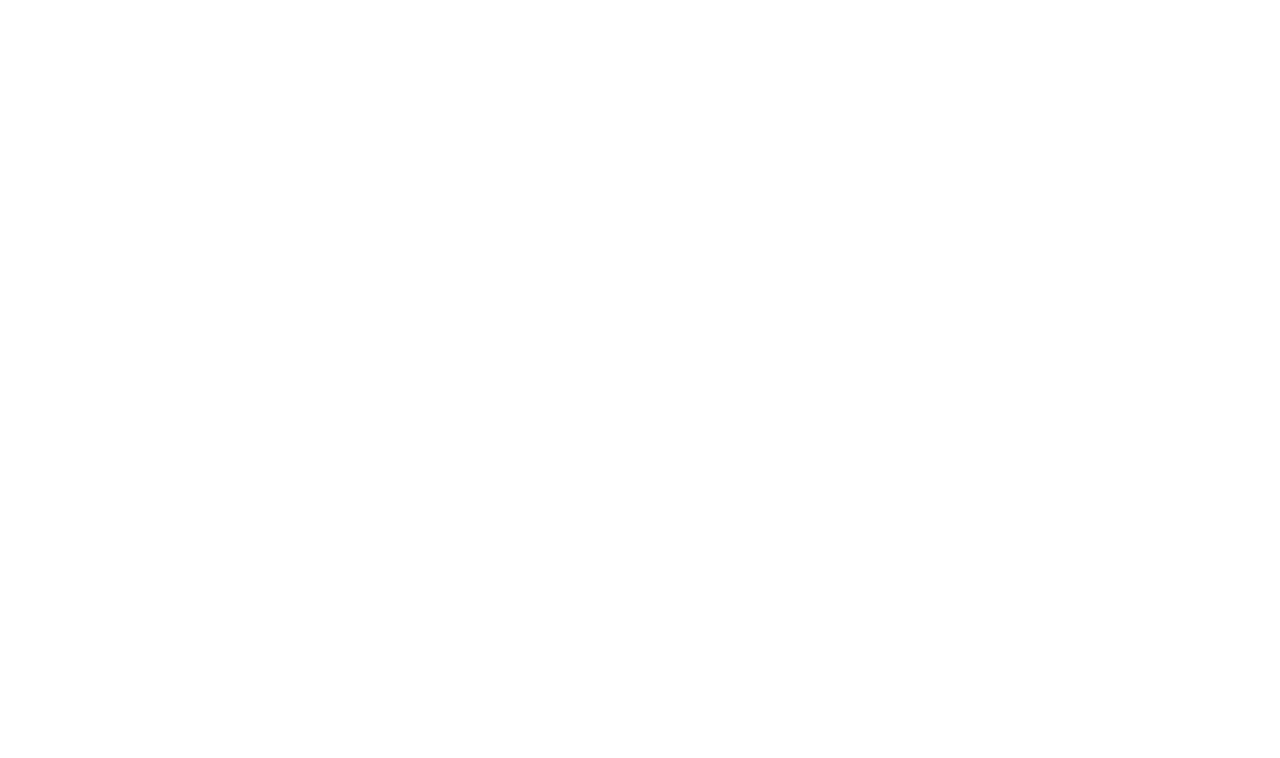
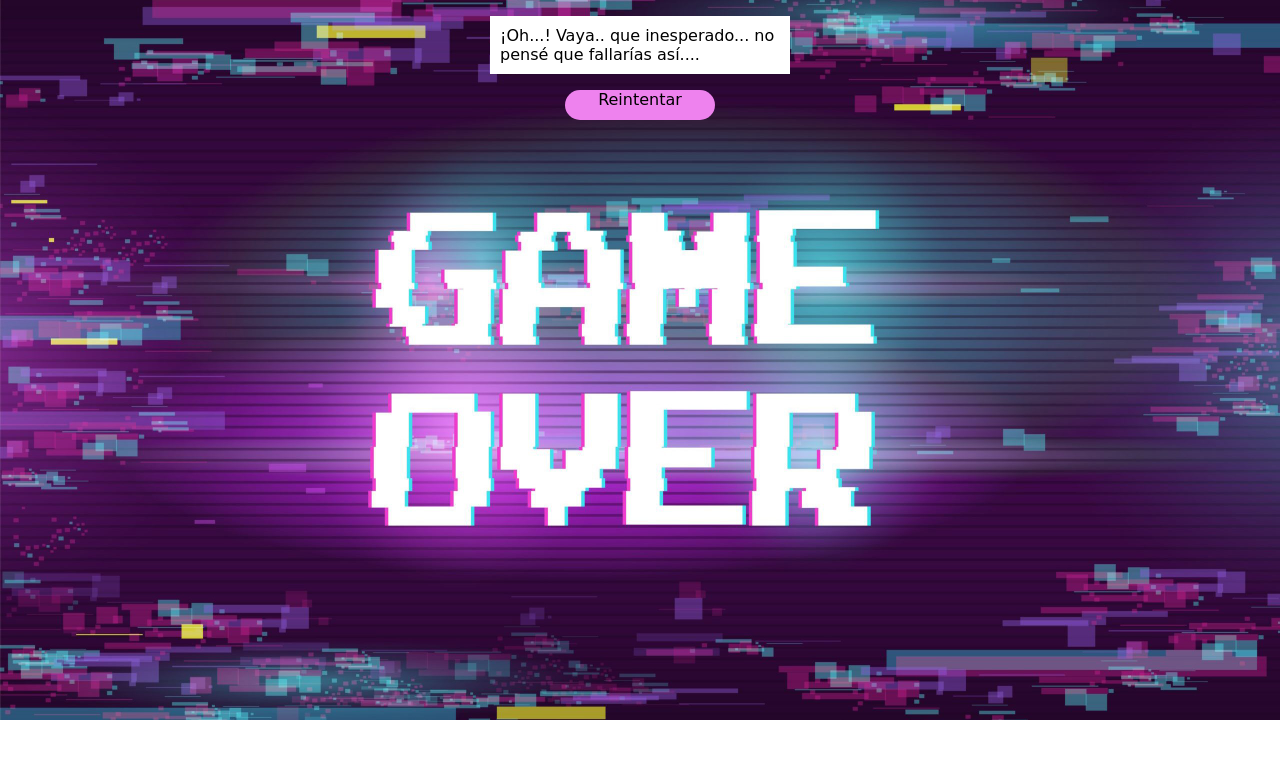
Before and after one commit to MartaTao/JuegoJS, a plain HTML site: page html/gameOver.html in a window 1280 px wide. Drawn offline with Linux system fonts and the light colour scheme; a web font is replaced by a local one.

Commit message:
css done

```diff
--- /dev/null
+++ b/css/gameOver_style.css
@@ -0,0 +1,29 @@
+body{
+    background-image: url("../images/gameOver.jpg");
+    background-repeat: no-repeat;
+    background-size: 100%;;
+    font-family: "Potta One", cursive;
+}
+h1{
+    color: #fff;
+    text-align: center;
+}
+.historia{
+    background-color: #fff;
+    width: 300px;
+    position: relative;
+    margin: auto;
+}
+#texto{
+    padding: 10px;
+}
+#btn{
+    height: 30px;
+    width: 150px;
+    background-color: violet;
+    text-align: center;
+    border-radius: 20px;
+    cursor: pointer;
+    position: relative;
+    margin: auto;
+}
--- /dev/null
+++ b/css/ganadorParcial_style.css
@@ -0,0 +1,19 @@
+body{
+    background-image: url("../images/mlp.jpg");
+    background-repeat: no-repeat;
+    background-size: 100%;;
+    font-family: "Potta One", cursive;
+}
+h1{
+    color: lightblue;
+    text-align: center;
+}
+.historia{
+    background-color: #fff;
+    width: 300px;
+    position: relative;
+    margin: auto;
+}
+#texto{
+    padding: 10px;
+}
--- a/css/sudoku_style.css
+++ b/css/sudoku_style.css
@@ -60,7 +60,6 @@ input {
 .btn {
     height: 80px;
     width: 280px;
-    background-color: #2a2a38;
     color: #6a6a6a;
     border-radius: 10px;
     display: grid;
--- a/html/gameOver.html
+++ b/html/gameOver.html
@@ -4,9 +4,17 @@
     <meta charset="UTF-8">
     <meta http-equiv="X-UA-Compatible" content="IE=edge">
     <meta name="viewport" content="width=device-width, initial-scale=1.0">
+    <link rel="preconnect" href="https://fonts.googleapis.com">
+    <link rel="preconnect" href="https://fonts.gstatic.com" crossorigin>
+    <link href="https://fonts.googleapis.com/css2?family=Potta+One&display=swap" rel="stylesheet">
+    <link rel="stylesheet" href="../css/gameOver_style.css">
     <title>GameOver</title>
 </head>
 <body>
-
+    <div class="historia">
+        <p id="texto"></p>
+    </div>
+    <div id="btn">Reintentar</div>
+    <script src="../js/gameOver.js"></script>
 </body>
 </html>
--- /dev/null
+++ b/js/gameOver.js
@@ -0,0 +1,23 @@
+let lineaHistoria = 0;
+const tiempoTexto=6000;
+let historia = ["¡Oh...! Vaya.. que inesperado... no pensé que fallarías así....",
+"Esto no ha sido para elegante.... ni divertido....",
+"Bueno se ha quedado buena tarde, si quieres deshacerte del virus puedes volver a intentarlo."];
+function muestraTexto(){
+    let texto = historia[lineaHistoria];
+    document.getElementById("texto").innerHTML = texto;
+    lineaHistoria++;
+    if(lineaHistoria<historia.length){
+        setTimeout(() => {
+            muestraTexto();
+        }, tiempoTexto);
+
+    }
+}
+function $(selector){
+    return document.querySelector(selector);
+}
+$("#btn").addEventListener('click',()=>{
+    window.open("../html/trivia.html");
+});
+muestraTexto();
--- a/js/ganadoParcial.js
+++ b/js/ganadoParcial.js
@@ -5,8 +5,8 @@ let historia = ["¡Vaya, vaya!, por los pelos eh, has supero 2 pruebas. Te has d
 "¿La has visto? Ya salio la nueva generación y prontó saldra el especial Navidad y cierre de temporada....",
 "Bueno que me voy por las ramas, jejeje perdona, como te iba diciendo. Si queires deshacerte por completo del virus tienes tres opciones.",
 "La primera y la más logica lo eliminas con un antivirus.",
-"la seguna lo llevas a un informatico que te costará un ojo de la cara para que te ponga un Windows pirata y te cobre como si fuera uno oficial",
-"La tercera y mas divertida es.... redoble de tambores",
+"La seguna lo llevas a un informatico que te costará un ojo de la cara para que te ponga un Windows pirata y te cobre como si fuera uno oficial",
+"La tercera y mas divertida es.... ¡redoble de tambores!",
 "¡Volver a jugar conmigo! No es mal plan, tu, tu gato y yo en un dia de lluvias como hoy, no sé piensalo ;) ♥."];
 audio=new Audio("../other/tambores.mp3");
 
@@ -18,7 +18,7 @@ function muestraTexto(){
         setTimeout(() => {
             muestraTexto();
         }, tiempoTexto);
-        if(lineaHistoria==6){
+        if(lineaHistoria==historia.length-1){
             audio.play();
         }
     }
--- a/js/sudoku.js
+++ b/js/sudoku.js
@@ -208,8 +208,6 @@ const sudokuGen = (level) => {
     return undefined;
 }
 
-
-
 //Crea el cuadrado de 9x9 en cuadrados de 3x3
 const initGameGrid = () => {
     let index = 0;
```
Also changed, not shown: html/ganadoParcial.html (+4 -1 lines), css/ganadorParcial.css (deleted), images/gameOver.jpg (added), images/mlp.jpg (added).
